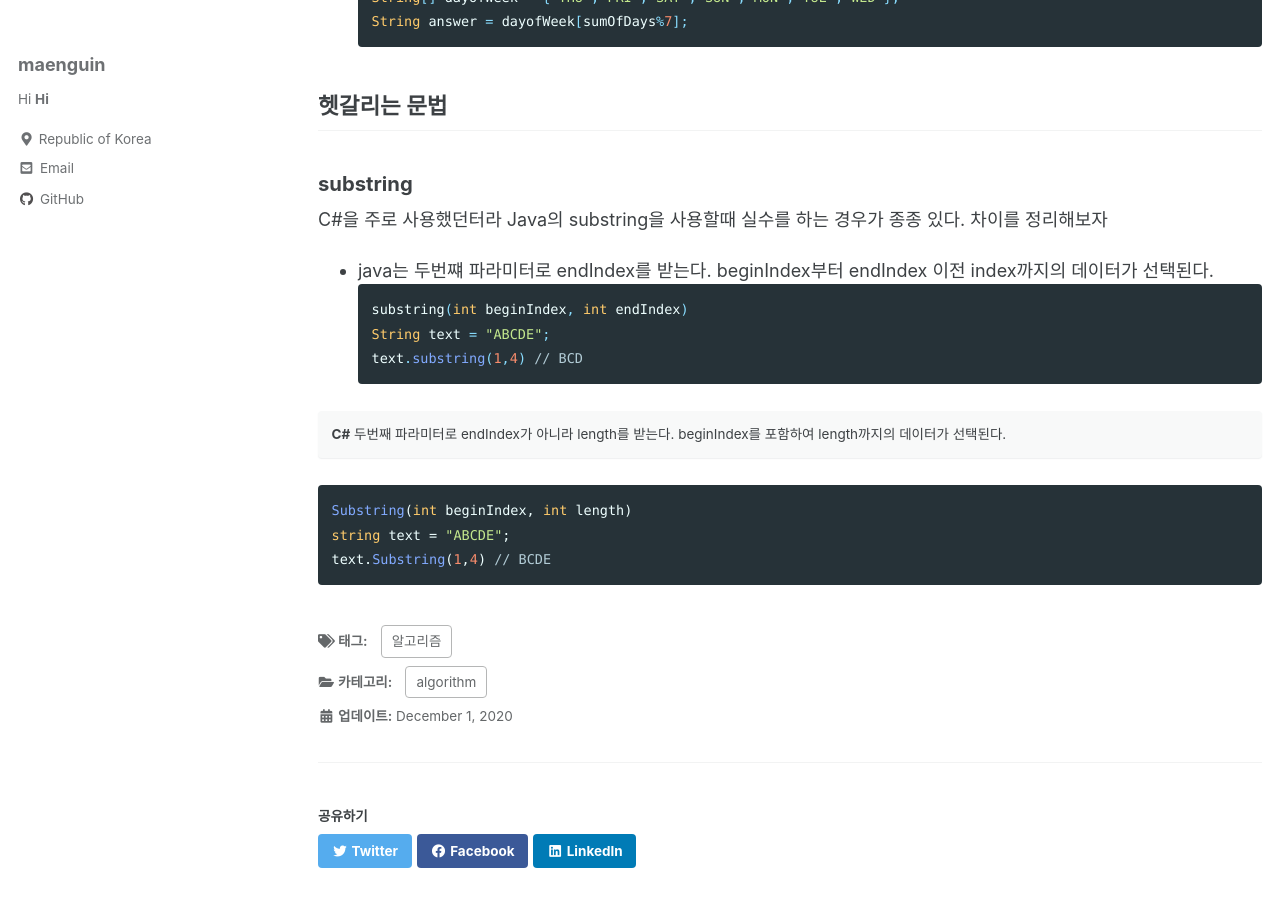
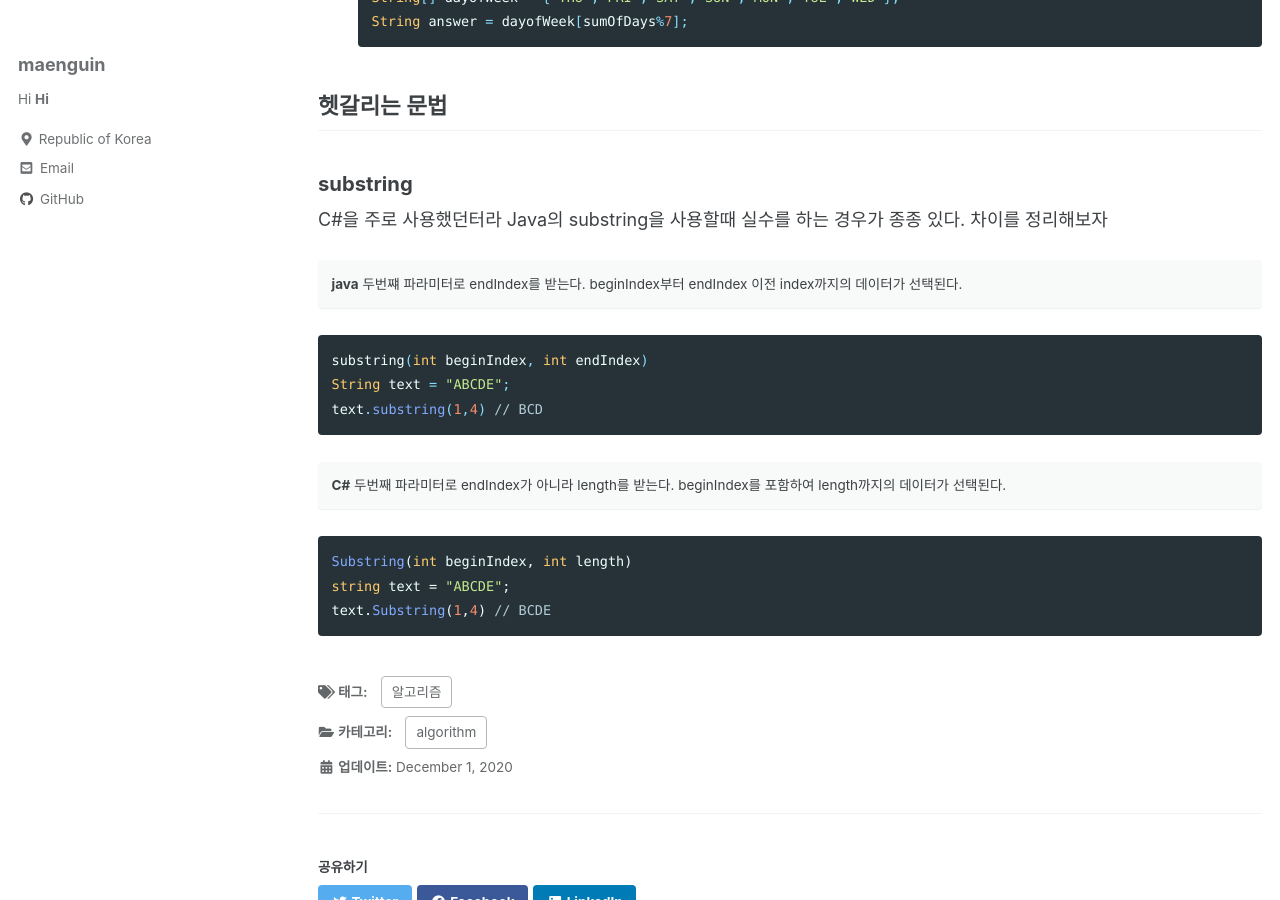
Before and after one commit to maenguin/maenguin.github.io, a Jekyll site: the page built from _posts/2020-12-01-algorithm-study.md, in a window 1280 px wide and 900 px high, scrolled down 891 px. Built offline with Jekyll 4.4.1, drawn with Linux system fonts in a browser that asks for light colours; cached includes are drawn as plain includes.

Commit message:
Update 2020-12-01-algorithm-study.md

````diff
--- a/_posts/2020-12-01-algorithm-study.md
+++ b/_posts/2020-12-01-algorithm-study.md
@@ -45,8 +45,9 @@ String answer = dayofWeek[sumOfDays%7];
 C#을 주로 사용했던터라 Java의 substring을 사용할때 실수를 하는 경우가 종종 있다.
 차이를 정리해보자
 
-* java는 두번쨰 파라미터로 endIndex를 받는다.
-beginIndex부터 endIndex 이전 index까지의 데이터가 선택된다.
+**java** 두번쨰 파라미터로 endIndex를 받는다. beginIndex부터 endIndex 이전 index까지의 데이터가 선택된다.
+{: .notice}
+
 ```java
 substring(int beginIndex, int endIndex)
 String text = "ABCDE";
````
